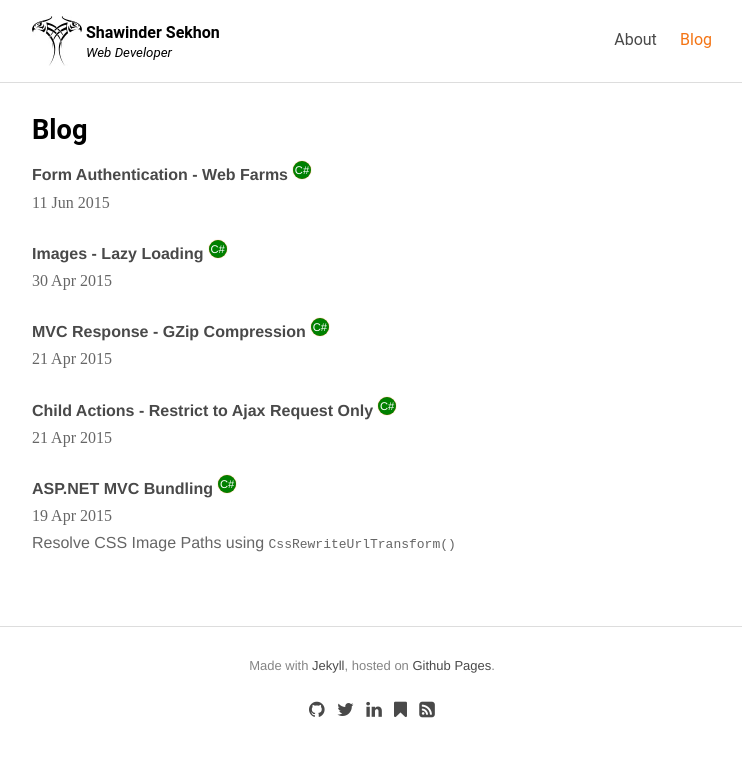
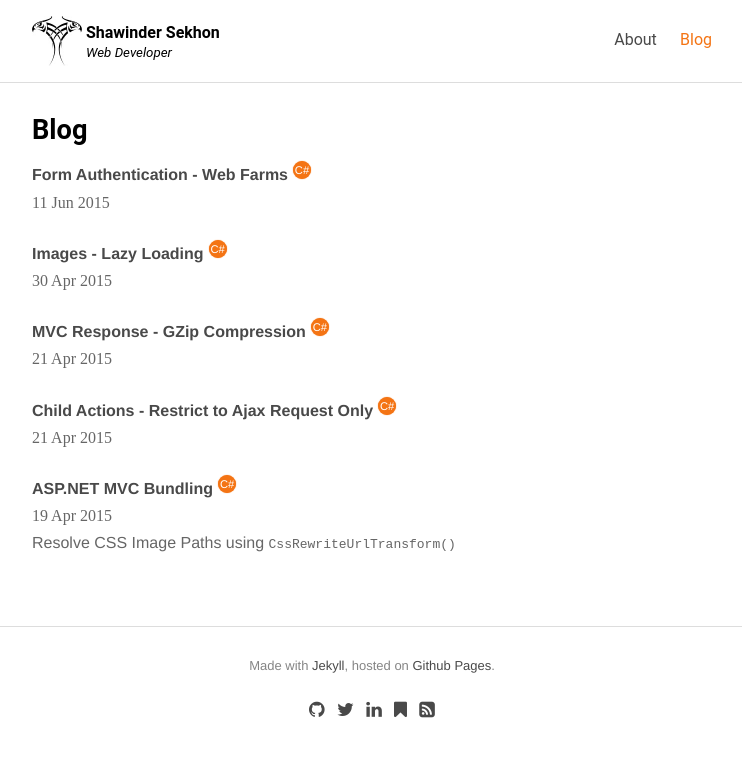
Before and after one commit to shawinder/shawinder.github.io, a Jekyll site: the page built from blog/index.html, in a window 1280 px wide. Shown: the top 757 px of the page, without its empty margins (268-1010 px from the left). Built offline with Jekyll 4.4.1, drawn with Linux system fonts in a browser that asks for light colours; nearby versions of some CDN libraries.

Commit message:
Update site.css

```diff
--- a/css/site.css
+++ b/css/site.css
@@ -654,7 +654,7 @@
 	position:absolute;
 	margin-left:5px;
 	font-size:.7em;
-	background:green;
+	background:#F47414;
 	color:white;
 	width:18px;height:18px;
 	text-align:center;
```
